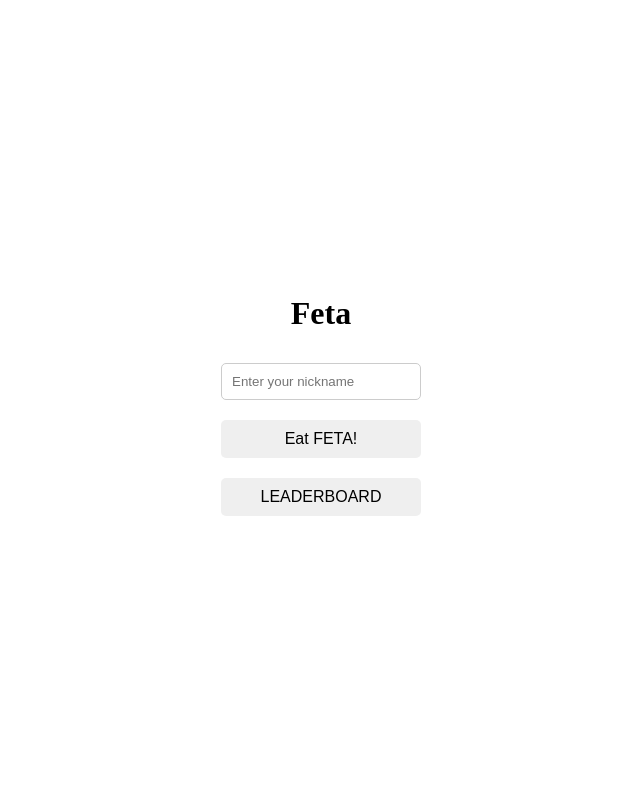
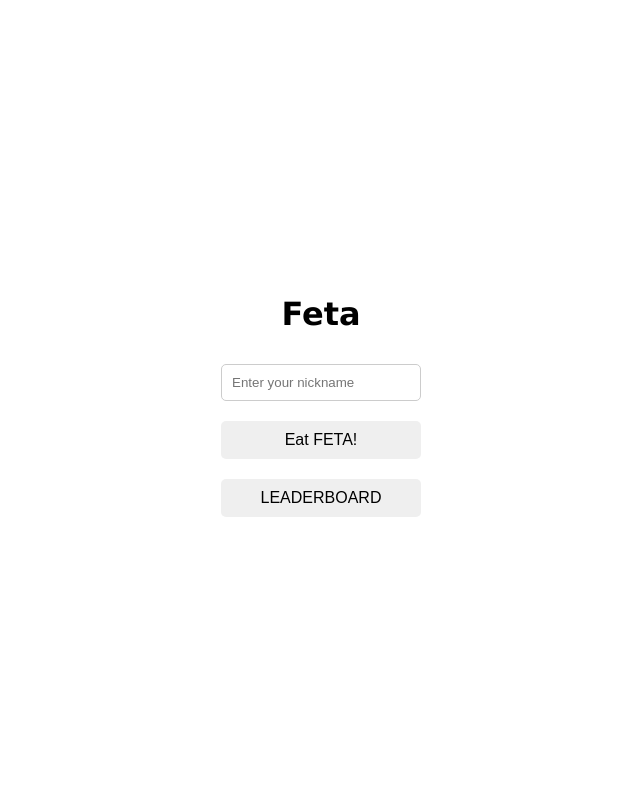
Before and after one commit to MorssEXE/Feta-game, a PHP site: page / in a window 1280 px wide. Shown: the whole page, without its empty margins (319-959 px from the left). Run offline with PHP 8.4, Linux system fonts and the light colour scheme.

Commit message:
add quality of life changes

```diff
--- a/index.html
+++ b/index.html
@@ -6,6 +6,7 @@
     <meta name="viewport" content="width=device-width, initial-scale=1.0">
     <title>Feta | Main</title>
     <link rel="stylesheet" href="mainstyles.css">
+    <link rel="icon" href="src/feta.png" type="image/png">
 </head>
 </head>
 
@@ -16,6 +17,7 @@
             <input type="text" name="nickname" placeholder="Enter your nickname" required><br>
             <button type="button" onclick="submitFormAndRedirect()">Eat FETA!</button>
         </form>
+        <!-- <a href="baf.html"><button>Controls</button></a> -->
         <a href="leaderboard.html"><button>LEADERBOARD</button></a>
     </div>
     <script src="form.js"></script>
--- a/mainstyles.css
+++ b/mainstyles.css
@@ -12,6 +12,7 @@ body {
   align-items: center;
   min-height: 100vh;
   text-align: center;
+  font-family: Verdana, sans-serif;
 }
 
 input[type="text"] {
```
